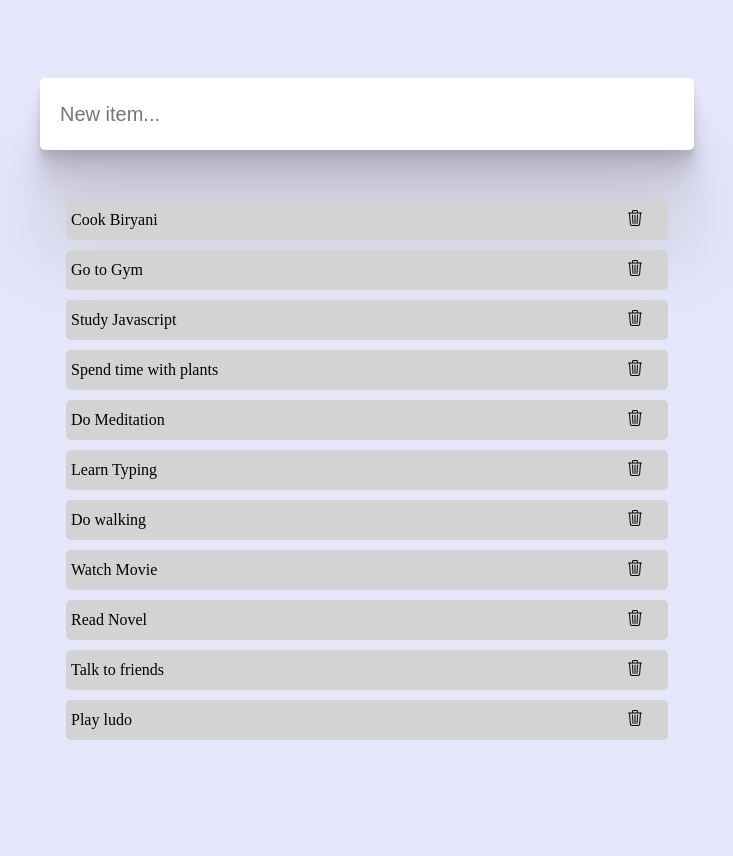
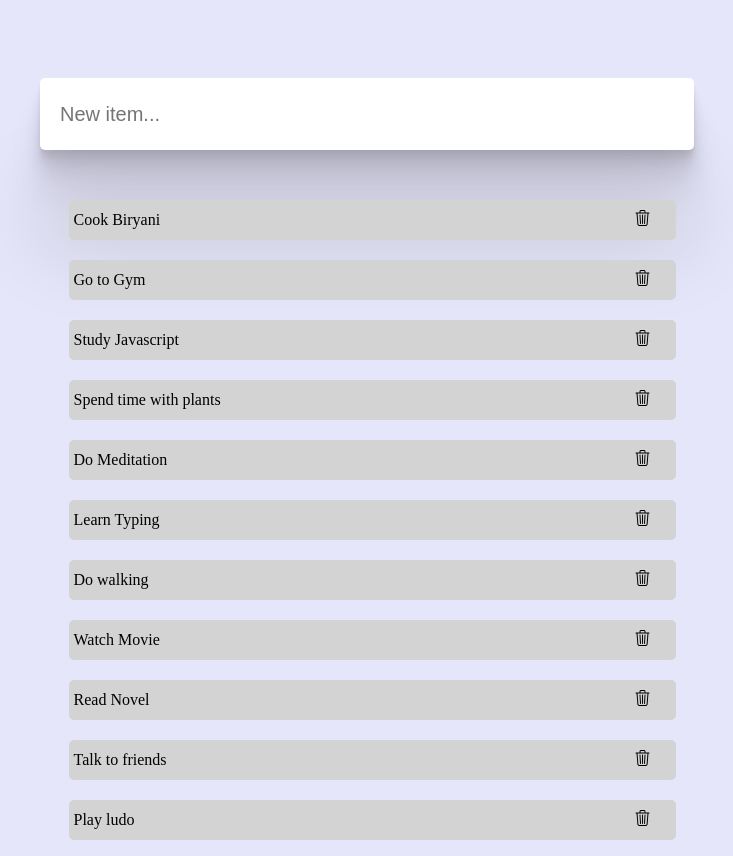
Before and after one commit to soumya1405/Shopping-List, a website: page main.html in a window 1280 px wide. Shown: the whole page, without its empty margins (273-1006 px from the left). Before the commit the page ends 800 px from the top, so only its background shows below. Drawn offline with nearby package versions, Linux system fonts and the light colour scheme.

Commit message:
update style file

```diff
--- a/style.css
+++ b/style.css
@@ -40,8 +40,8 @@
   flex-direction: column;
   align-items: center;
   justify-content: center;
-  gap: 10px;
+  gap: 20px;
   margin-top: 50px;
-  margin-right: 40px;
+  margin-right: 30px;
 
 }
```
